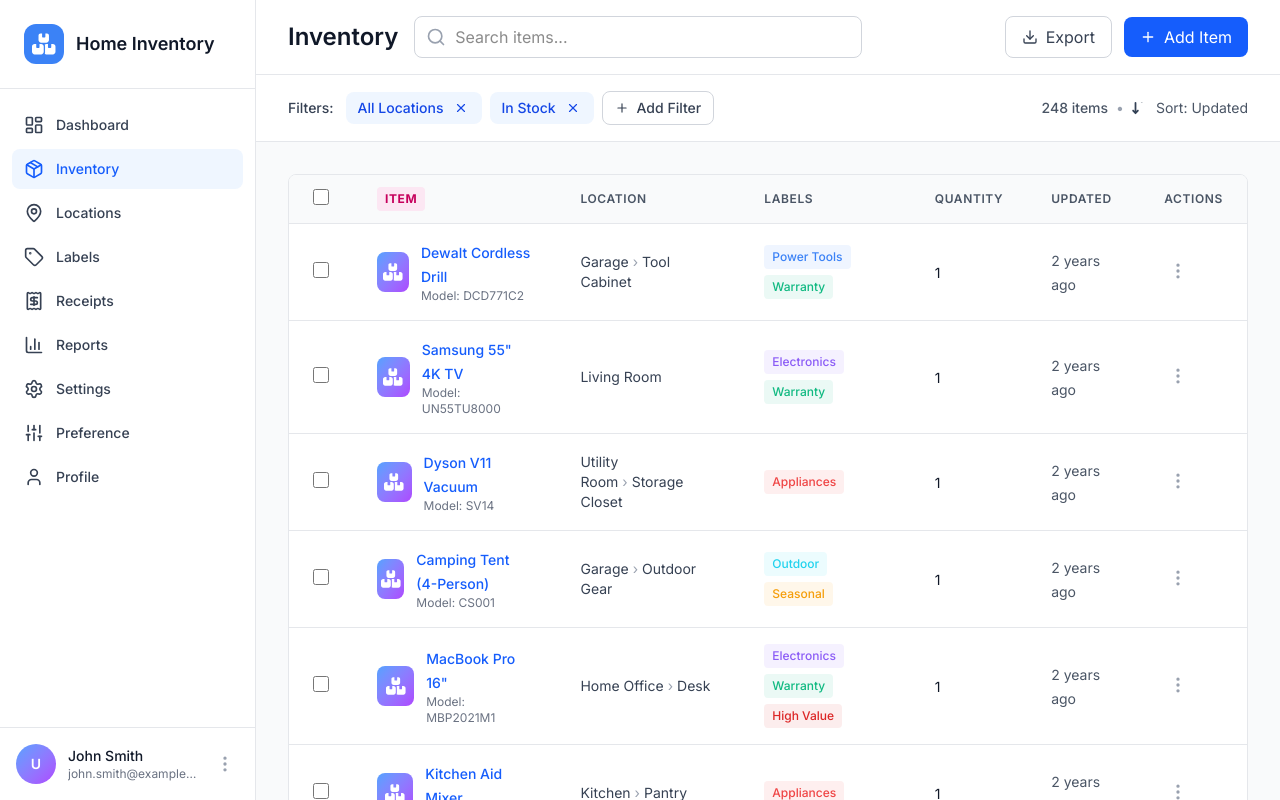
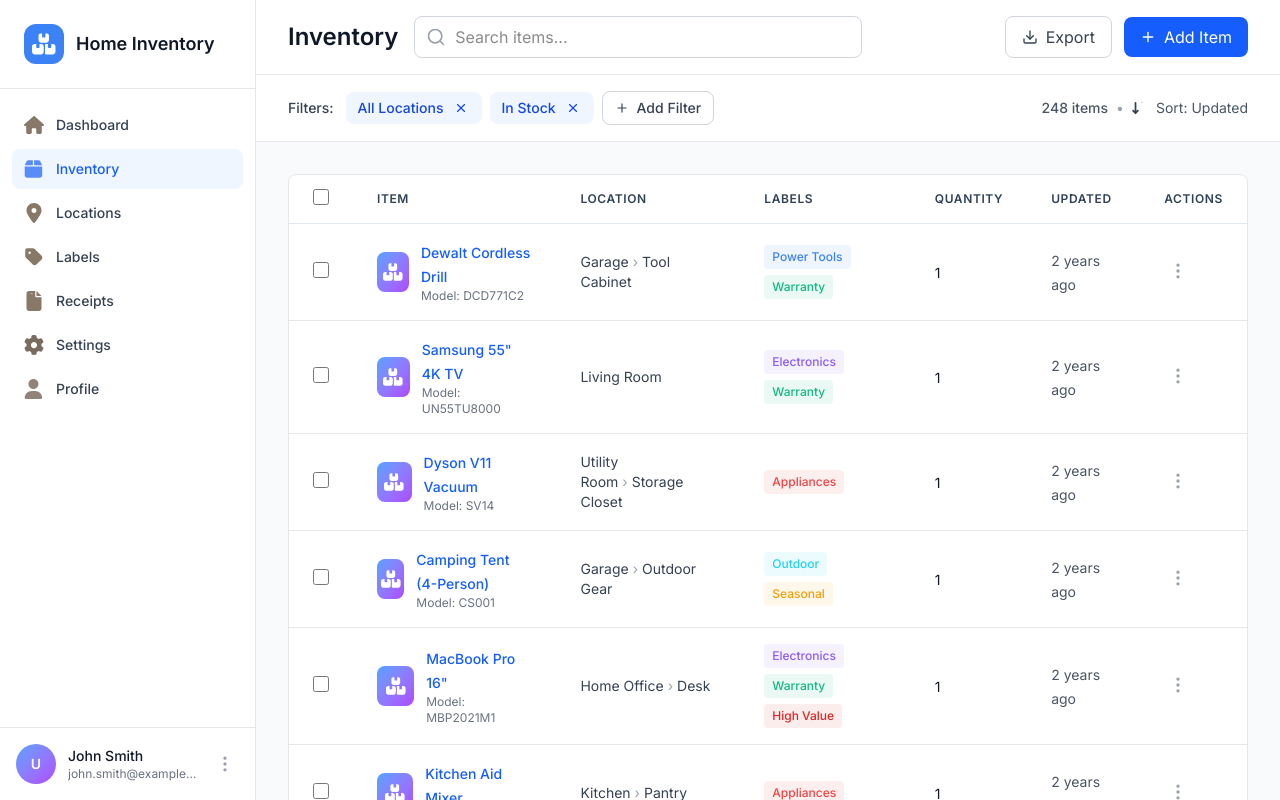
Before and after one commit to AlEkramHossainAbir/home-inventory-ui, a Next.js app: page /inventory in a window 1280 px wide. Built offline with nearby package versions, Linux system fonts and the light colour scheme.

Commit message:
add text color for table

```diff
--- a/app/inventory/page.tsx
+++ b/app/inventory/page.tsx
@@ -127,7 +127,7 @@ export default function InventoryPage() {
         <div className="p-8">
           <div className="bg-white rounded-lg border border-gray-200 overflow-hidden">
             <table className="w-full">
-              <thead className="bg-gray-50 border-b border-gray-200">
+              <thead className="border-b border-slate-200">
                 <tr>
                   <th className="w-12 px-6 py-3">
                     <input
@@ -138,24 +138,22 @@ export default function InventoryPage() {
                       style={{ accentColor: "#3B82F6" }}
                     />
                   </th>
-                  <th className="px-6 py-3 text-left text-xs font-semibold text-gray-600 uppercase tracking-wider">
-                    <span className="inline-flex items-center gap-1.5 px-2 py-1 bg-pink-100 text-pink-700 rounded text-xs font-bold">
-                      ITEM
-                    </span>
+                  <th className="px-6 py-3 text-left text-xs font-semibold text-slate-700 uppercase tracking-wider">
+                    ITEM
                   </th>
-                  <th className="px-6 py-3 text-left text-xs font-semibold text-gray-600 uppercase tracking-wider">
+                  <th className="px-6 py-3 text-left text-xs font-semibold text-slate-700 uppercase tracking-wider">
                     Location
                   </th>
-                  <th className="px-6 py-3 text-left text-xs font-semibold text-gray-600 uppercase tracking-wider">
+                  <th className="px-6 py-3 text-left text-xs font-semibold text-slate-700 uppercase tracking-wider">
                     Labels
                   </th>
-                  <th className="px-6 py-3 text-left text-xs font-semibold text-gray-600 uppercase tracking-wider">
+                  <th className="px-6 py-3 text-left text-xs font-semibold text-slate-700 uppercase tracking-wider">
                     Quantity
                   </th>
-                  <th className="px-6 py-3 text-left text-xs font-semibold text-gray-600 uppercase tracking-wider">
+                  <th className="px-6 py-3 text-left text-xs font-semibold text-slate-700 uppercase tracking-wider">
                     Updated
                   </th>
-                  <th className="px-6 py-3 text-left text-xs font-semibold text-gray-600 uppercase tracking-wider">
+                  <th className="px-6 py-3 text-left text-xs font-semibold text-slate-700 uppercase tracking-wider">
                     Actions
                   </th>
                 </tr>
--- a/components/layout/Sidebar.tsx
+++ b/components/layout/Sidebar.tsx
@@ -5,29 +5,18 @@ import Image from "next/image";
 import { usePathname, useRouter } from "next/navigation";
 import { useState, useEffect } from "react";
 import {
-  LayoutDashboard,
-  Package,
-  MapPin,
-  Tag,
-  Receipt,
-  BarChart3,
-  Settings,
-  Sliders,
-  User,
   MoreVertical,
   LogOut,
 } from "lucide-react";
 
 const menuItems = [
-  { icon: LayoutDashboard, label: "Dashboard", href: "/dashboard" },
-  { icon: Package, label: "Inventory", href: "/inventory" },
-  { icon: MapPin, label: "Locations", href: "/locations" },
-  { icon: Tag, label: "Labels", href: "/labels" },
-  { icon: Receipt, label: "Receipts", href: "/receipts" },
-  { icon: BarChart3, label: "Reports", href: "/reports" },
-  { icon: Settings, label: "Settings", href: "/settings" },
-  { icon: Sliders, label: "Preference", href: "/preference" },
-  { icon: User, label: "Profile", href: "/profile" },
+  { icon: "/dashboard.svg", label: "Dashboard", href: "/dashboard" },
+  { icon: "/inventory.svg", label: "Inventory", href: "/inventory" },
+  { icon: "/locations.svg", label: "Locations", href: "/locations" },
+  { icon: "/labels.svg", label: "Labels", href: "/labels" },
+  { icon: "/receipts.svg", label: "Receipts", href: "/receipts" },
+  { icon: "/settings.svg", label: "Settings", href: "/settings" },
+  { icon: "/user.svg", label: "Profile", href: "/profile" },
 ];
 
 export default function Sidebar() {
@@ -110,7 +99,6 @@ export default function Sidebar() {
         <ul className="space-y-1 px-3">
           {menuItems.map((item) => {
             const isActive = pathname === item.href;
-            const Icon = item.icon;
 
             return (
               <li key={item.href}>
@@ -122,7 +110,18 @@ export default function Sidebar() {
                       : "text-gray-700 hover:bg-gray-50 hover:text-gray-900"
                   }`}
                 >
-                  <Icon className="w-5 h-5" />
+                  <Image
+                    src={item.icon}
+                    alt={item.label}
+                    width={20}
+                    height={20}
+                    className="w-5 h-5"
+                    style={{
+                      filter: isActive
+                        ? 'invert(45%) sepia(98%) saturate(1853%) hue-rotate(201deg) brightness(100%) contrast(93%)'
+                        : 'invert(36%) sepia(11%) saturate(896%) hue-rotate(181deg) brightness(96%) contrast(91%)'
+                    }}
+                  />
                   <span>{item.label}</span>
                 </Link>
               </li>
```
Also changed, not shown: public/inventory.svg (added).
